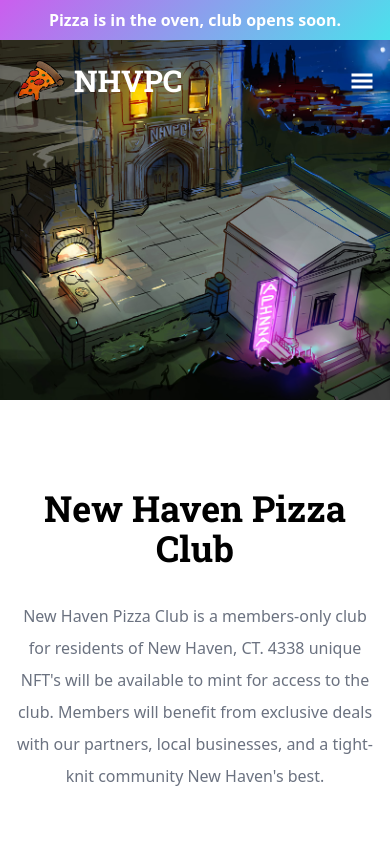
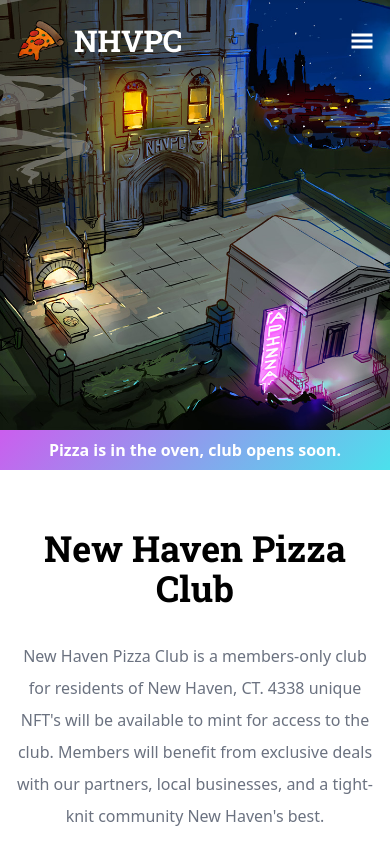
Before and after one commit to chambaz/nhvpc, a Next.js app: page / in a window 390 px wide. Shown: the top 844 px of the page. Built offline with nearby package versions, Linux system fonts and the light colour scheme.

Commit message:
Improve responsive header / nav

```diff
--- a/components/nav.js
+++ b/components/nav.js
@@ -44,7 +44,7 @@ const Nav = () => {
     <>
       <nav
         ref={nav}
-        className={`fixed z-20 top-10 w-full transition ${navClasses}`}>
+        className={`fixed z-20 top-0 lg:top-10 w-full transition ${navClasses}`}>
         <div className="flex w-full max-w-6xl mx-auto items-center p-4 xl:px-0 font-bold text-lg">
           <a href="#" className="flex items-center text-3xl font-serif">
             <Image src="/img/logo.png" width="50" height="50" />
@@ -56,10 +56,10 @@ const Nav = () => {
               e.preventDefault()
               setMobileNavActive(true)
             }}
-            className="ml-auto text-2xl md:hidden cursor-pointer"
+            className="ml-auto text-2xl lg:hidden cursor-pointer"
           />
 
-          <ul className="ml-auto hidden md:flex">
+          <ul className="ml-auto hidden lg:flex">
             <li className="mx-6 cursor-pointer">
               <a
                 onClick={(e) => {
@@ -105,7 +105,7 @@ const Nav = () => {
         style={{ display: mobileNavActive ? 'block' : 'none' }}>
         <a
           href="#"
-          className="flex items-center text-3xl font-serif absolute top-14 left-4 text-white font-bold">
+          className="flex items-center text-3xl font-serif absolute top-4 left-4 text-white font-bold">
           <Image src="/img/logo.png" width="50" height="50" />
           <span className="ml-2">NHVPC</span>
         </a>
@@ -113,7 +113,7 @@ const Nav = () => {
           onClick={(e) => {
             setMobileNavActive(false)
           }}
-          className="absolute top-16 right-3 text-4xl text-white cursor-pointer"
+          className="absolute top-6 right-3 text-4xl text-white cursor-pointer"
         />
         <nav className="w-screen h-screen flex items-center justify-center">
           <ul className="text-white text-center text-4xl font-bold">
--- a/pages/index.js
+++ b/pages/index.js
@@ -15,7 +15,7 @@ export default function Home() {
       </Head>
 
       <div
-        className="bg-purple-200 fixed z-20 top-0 w-full py-2 text-white text-center font-bold"
+        className="bg-purple-200 fixed z-20 w-full py-2 text-white text-center font-bold banner"
         style={{
           background: 'linear-gradient(135deg, #CB5EEE 0%, #4BE1EC 100%)',
         }}>
--- a/styles/globals.css
+++ b/styles/globals.css
@@ -2,15 +2,23 @@
 @tailwind components;
 @tailwind utilities;
 
+.banner {
+  top: 430px;
+}
+
 .masthead {
-  height: 400px;
+  height: 440px;
 }
 
 .content {
-  margin-top: 400px;
+  margin-top: 440px;
 }
 
-@media (min-width: 768px) {
+@media (min-width: 1024px) {
+  .banner {
+    top: 0px;
+  }
+
   .masthead {
     height: 750px;
   }
```
